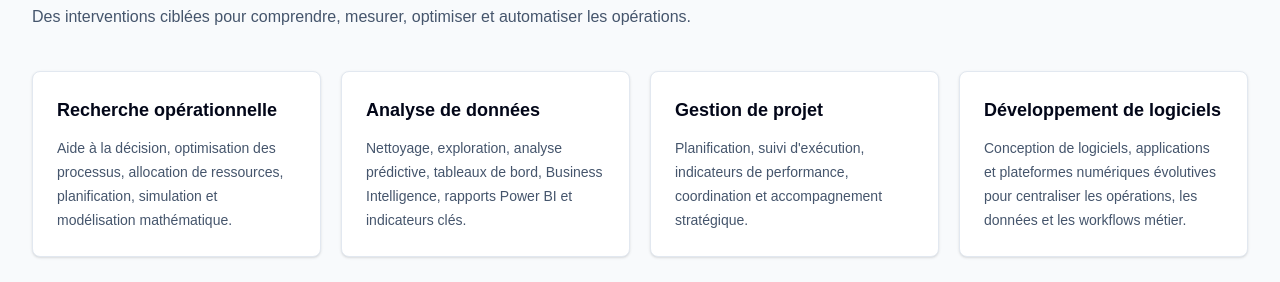
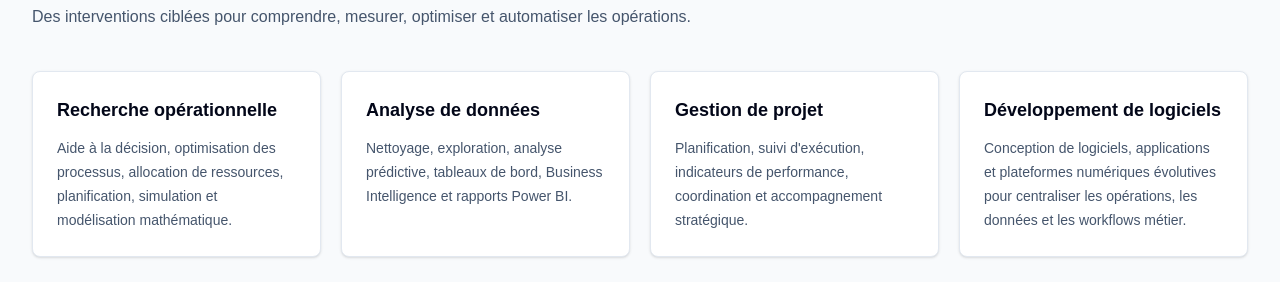
Before and after one commit to Cameleyon/siteweb-cameleyon-dynamics, a Next.js app: page / in a window 1280 px wide. Shown: the part 1180-1462 px from the top of the page. Built offline with nearby package versions, Linux system fonts and the light colour scheme.

Commit message:
Update data analysis service copy

```diff
--- a/src/data/site.ts
+++ b/src/data/site.ts
@@ -64,7 +64,7 @@ export const siteConfig = {
     {
       title: "Analyse de données",
       description:
-        "Nettoyage, exploration, analyse prédictive, tableaux de bord, Business Intelligence, rapports Power BI et indicateurs clés.",
+        "Nettoyage, exploration, analyse prédictive, tableaux de bord, Business Intelligence et rapports Power BI.",
     },
     {
       title: "Gestion de projet",
```
